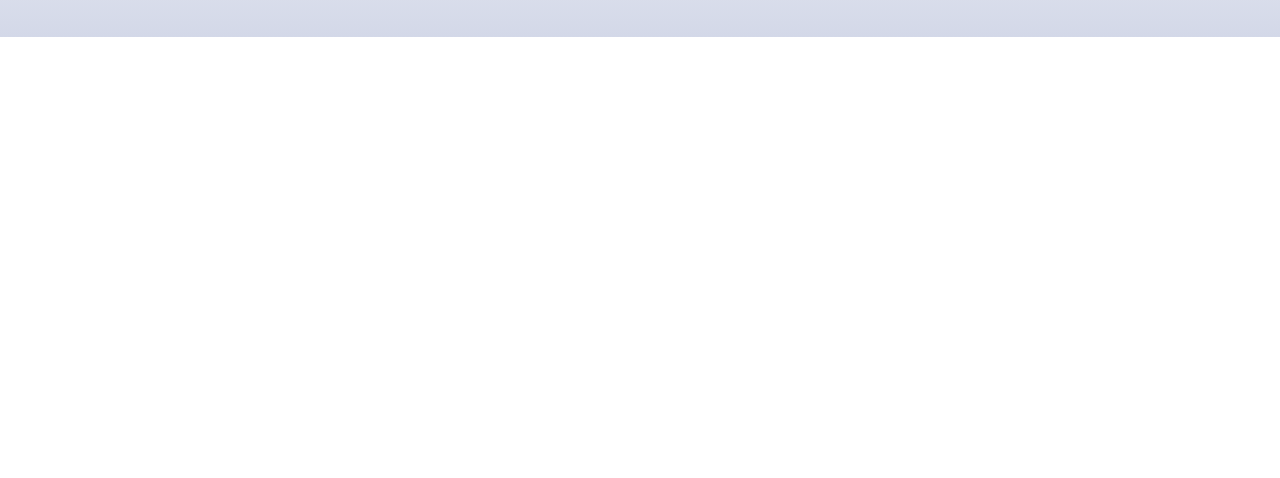
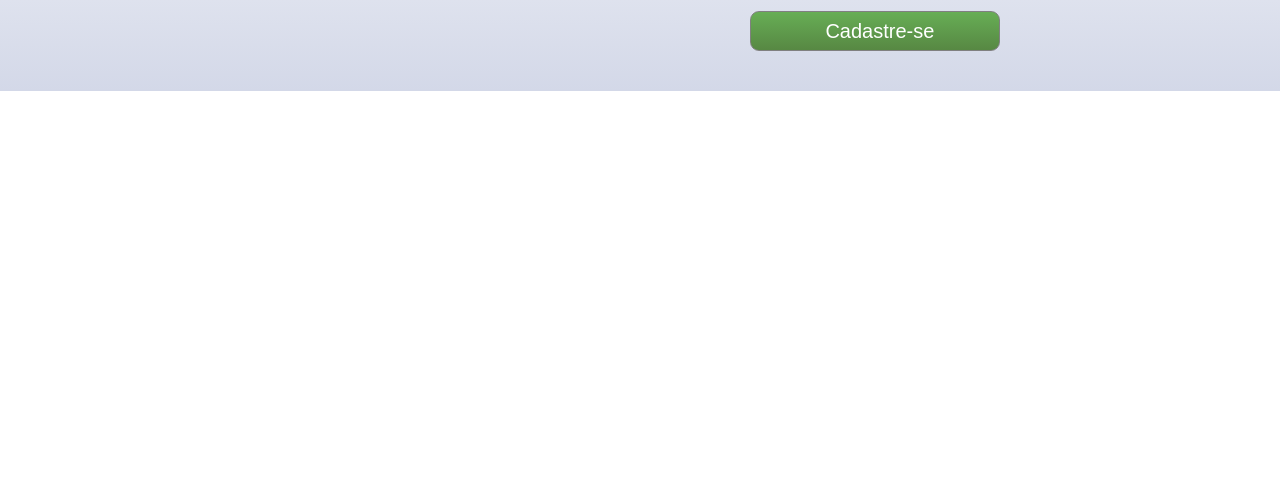
Before and after one commit to ViniciusQuatrin/projeto-tela-login-facebook, a plain HTML site: page index.html in a window 1280 px wide. Shown: the part 322-800 px from the top of the page. Drawn offline with Linux system fonts and the light colour scheme.

Commit message:
final-aula1
algumas modificações, principalmente no CSS e adições no HTML do botão submit do cadastro e a div clear

```diff
--- a/estilo.css
+++ b/estilo.css
@@ -117,3 +117,16 @@ form.create-account input{
     border-radius: 9px;
     padding-left: 10px;
 }
+
+form.create-account input[type=submit]{
+    height: 40px;
+    background: linear-gradient(#67ae55, #578843);
+    color:white;
+    margin-top: 14px;
+    max-width: 250px;
+    font-size: 20px;
+}
+
+form.create-account input[type=submit]:hover{
+    background:#67ae55;
+}
--- a/index.html
+++ b/index.html
@@ -59,6 +59,11 @@
                             <input type="password" placeholder="Insira uma senha">
                         </div> <!--w100-->
 
+                        <div class="w100">
+                            <input type="submit" name="acao" value="Cadastre-se">
+                        </div> <!--w100-->
+
+                        <div class="clear"></div> <!--clear-->
                     </form> <!--create-account-->
 
                 </div> <!--abrir-conta-->
```
